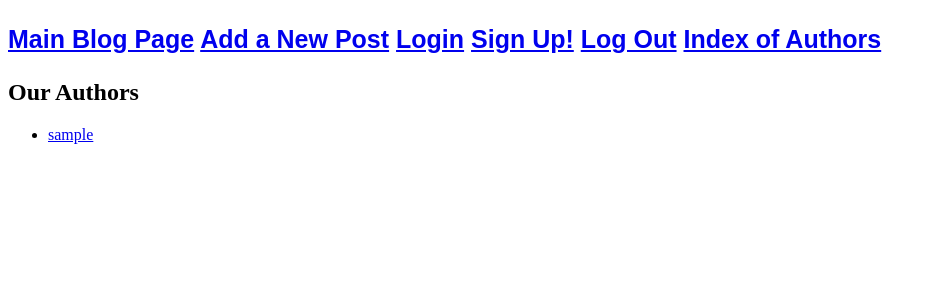
After one commit to BigKev47/blogz, a Flask app: template templates/index.html in a window 1280 px wide. The commit adds this page. Shown: the top 300 px of the page, without its empty margins (0-937 px from the left). Run offline with Flask 2, Linux system fonts and the light colour scheme; the template is opened without the code that fills it: values that come from a table or form of the project are taken from there, others are empty; the visitor is signed in with stand-in values (Sample User, id 1); data comes from the database, SQL or seed files in the repository.

Commit message:
Ugly but functional.

```diff
--- a/main.py
+++ b/main.py
@@ -33,7 +33,7 @@ class User(db.Model):
 
 @app.before_request
 def require_login():
-    allowed_routes = ['login', 'signup','blog']
+    allowed_routes = ['login', 'signup','blog', 'index']
     if request.endpoint not in allowed_routes and 'username' not in session:
         return redirect('/login')
 
@@ -65,11 +65,15 @@ def new_post_redirect():
     return redirect("/blog?id="+str(id))
 
 @app.route('/blog', methods = ['POST','GET'])
-def index():
+def blog():
     if request.args.get('id') != None:
         id = request.args.get('id')
         entry = Blog.query.filter(Blog.id==id).one()
         return render_template('blog-post.html', entry = entry)
+    elif request.args.get('user') != None:
+        user = request.args.get('user')
+        blogs = Blog.query.filter(Blog.owner_id==user).all()
+        return render_template('blog.html', blogs=blogs)
     else:
         blogs = Blog.query.all()
         return render_template('blog.html',title="My Blog",
@@ -130,8 +134,9 @@ def password_match(first_PW,conf):
         return "Passwords do not match."
 
 @app.route('/', methods=['GET', 'POST'])
-def get_start():
-    return redirect('/blog')
+def index():
+    users = User.query.all()
+    return render_template('index.html', users=users)
 
 if __name__ == '__main__':
     app.run()
--- a/templates/base.html
+++ b/templates/base.html
@@ -11,6 +11,7 @@
 	<a href = "/login">Login</a>
 	<a href = "/signup">Sign Up!</a>
     <a href = "/logout">Log Out</a>
+    <a href = "/">Index of Authors</a>
     </h3>
     {% block content %}
     {% endblock %}
--- a/templates/blog-post.html
+++ b/templates/blog-post.html
@@ -3,4 +3,5 @@
 {% block content %}
     <h1>{{ entry.slug }}</h1><br>
     <p>{{ entry.body }}</p>
+    <p class='byline'>Posted by <a href="/blog?user={{entry.owner.id}}">{{entry.owner.username}}</a></p>
 {% endblock %}
--- a/templates/blog.html
+++ b/templates/blog.html
@@ -10,7 +10,8 @@
         <ul>
             {% for blog in blogs %}
             <li><h2><a href="/blog?id={{blog.id}}">{{ blog.slug }}</a></h2>
-            <p>{{ blog.body }}</p></li>
+            <p>{{ blog.body }}</p>
+            <p class='byline'>Posted by <a href="/blog?user={{blog.owner.id}}">{{blog.owner.username}}</a></p></li>
             {% endfor %}
         </ul>
 
--- /dev/null
+++ b/templates/index.html
@@ -0,0 +1,17 @@
+{% extends "base.html" %}
+
+{% block content %}
+    <h2>Our Authors</h2>
+
+    {% if users|length == 0 %}
+    <p>No entries yet</p>
+    {% else %}
+
+        <ul>
+            {% for user in users %}
+            <li><a href="/blog?user={{user.id}}">{{ user.username }}</a>
+            {% endfor %}
+        </ul>
+
+    {% endif %}
+{% endblock %}
```
